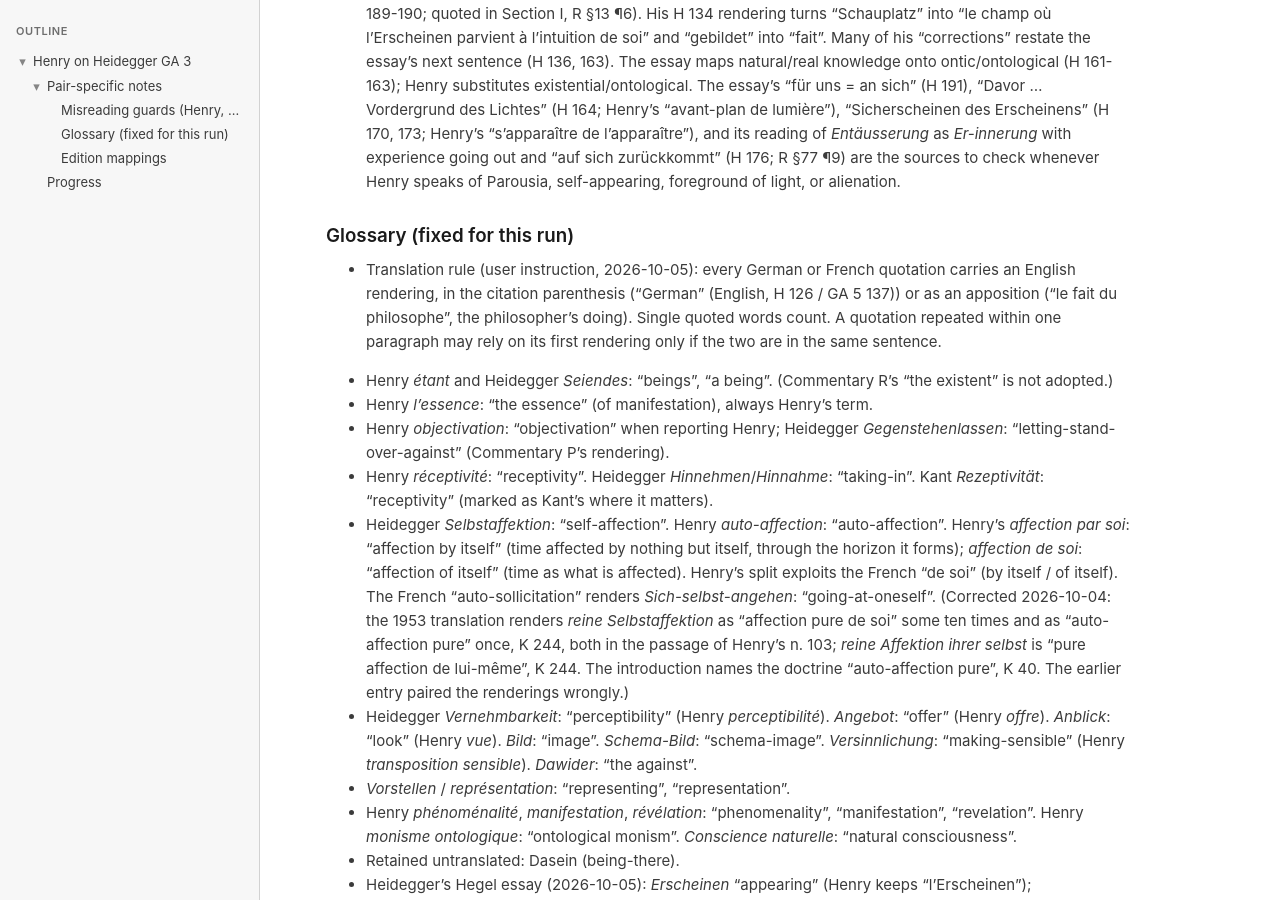
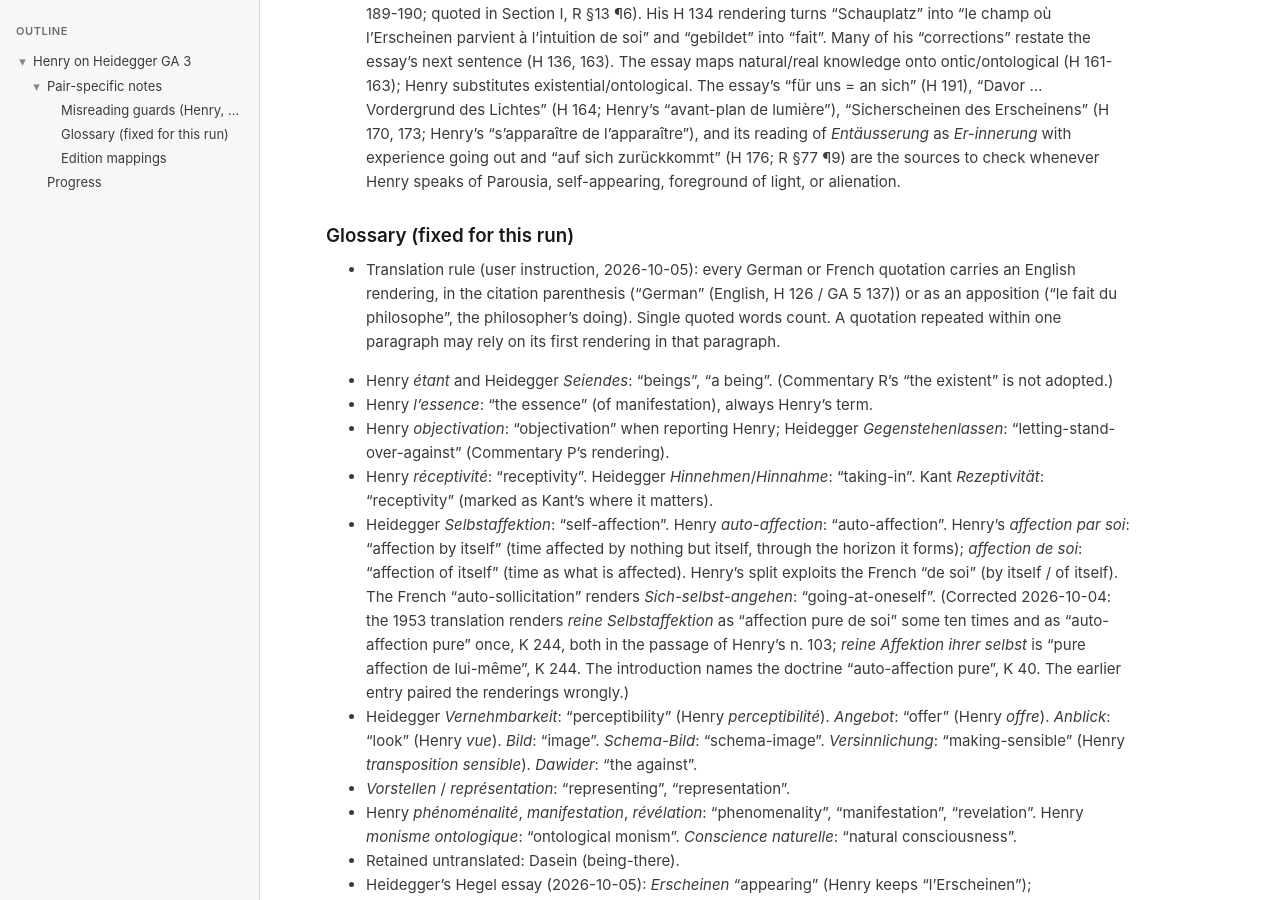
Before and after one commit to faultynode/commentaries, a Jekyll site: the page built from runs/henry-on-hga3.md, in a window 1280 px wide and 900 px high, scrolled down 2819 px. Built offline with Jekyll 4.4.1, drawn with Linux system fonts in a browser that asks for light colours; our own code applies the rules of GitHub Pages for plain Markdown files.

Commit message:
Run file: state the repeated-quotation rule as applied
Co-Authored-By: Claude Opus 5.5 <noreply@anthropic.com>

```diff
--- a/runs/henry-on-hga3.md
+++ b/runs/henry-on-hga3.md
@@ -54,7 +54,7 @@ Output: outputs/henry-on-hga3-comparative-commentary.md
 
 ### Glossary (fixed for this run)
 
-- Translation rule (user instruction, 2026-10-05): every German or French quotation carries an English rendering, in the citation parenthesis ("German" (English, H 126 / GA 5 137)) or as an apposition ("le fait du philosophe", the philosopher's doing). Single quoted words count. A quotation repeated within one paragraph may rely on its first rendering only if the two are in the same sentence.
+- Translation rule (user instruction, 2026-10-05): every German or French quotation carries an English rendering, in the citation parenthesis ("German" (English, H 126 / GA 5 137)) or as an apposition ("le fait du philosophe", the philosopher's doing). Single quoted words count. A quotation repeated within one paragraph may rely on its first rendering in that paragraph.
 
 - Henry *étant* and Heidegger *Seiendes*: "beings", "a being". (Commentary R's "the existent" is not adopted.)
 - Henry *l'essence*: "the essence" (of manifestation), always Henry's term.
```
